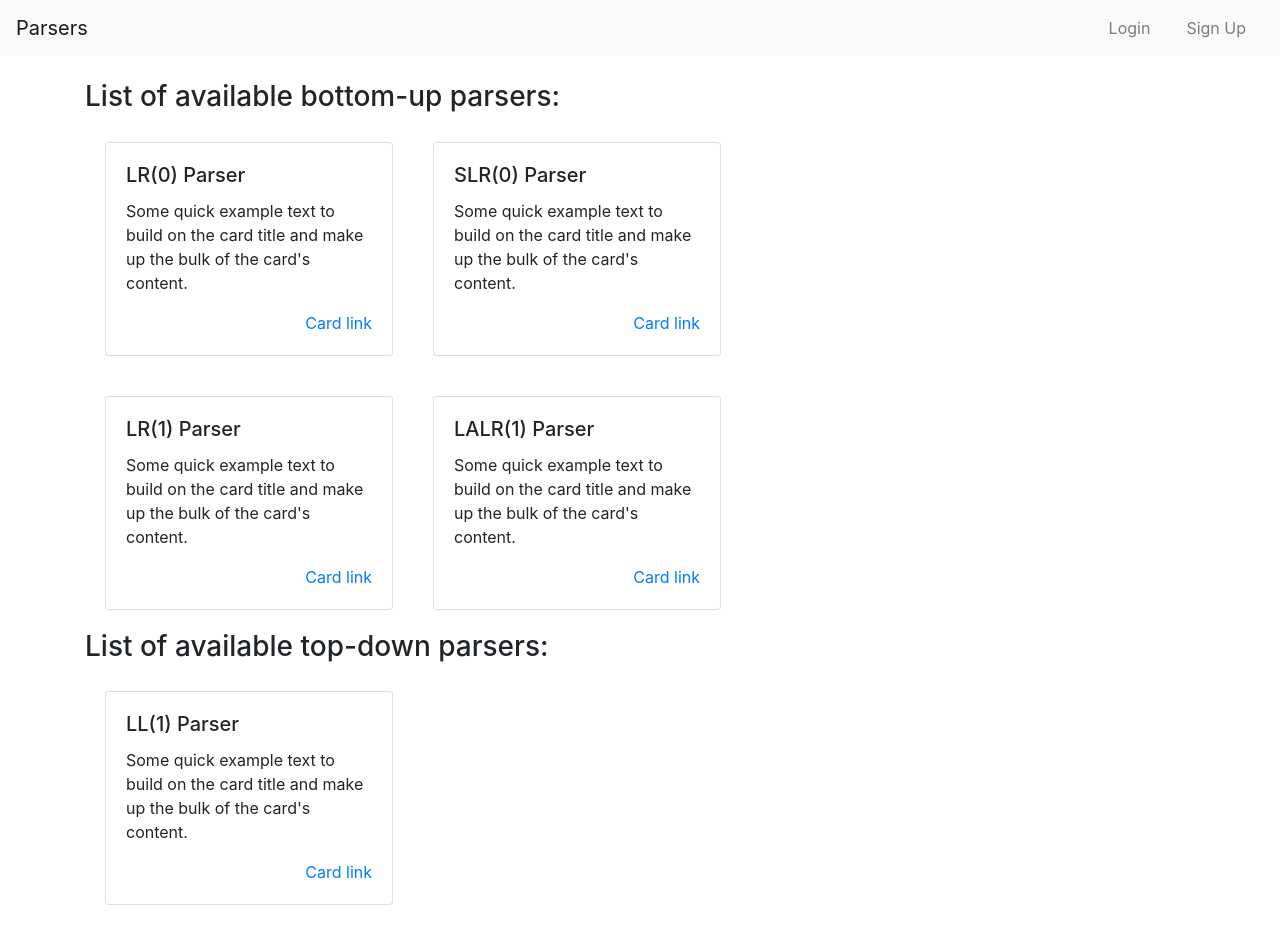
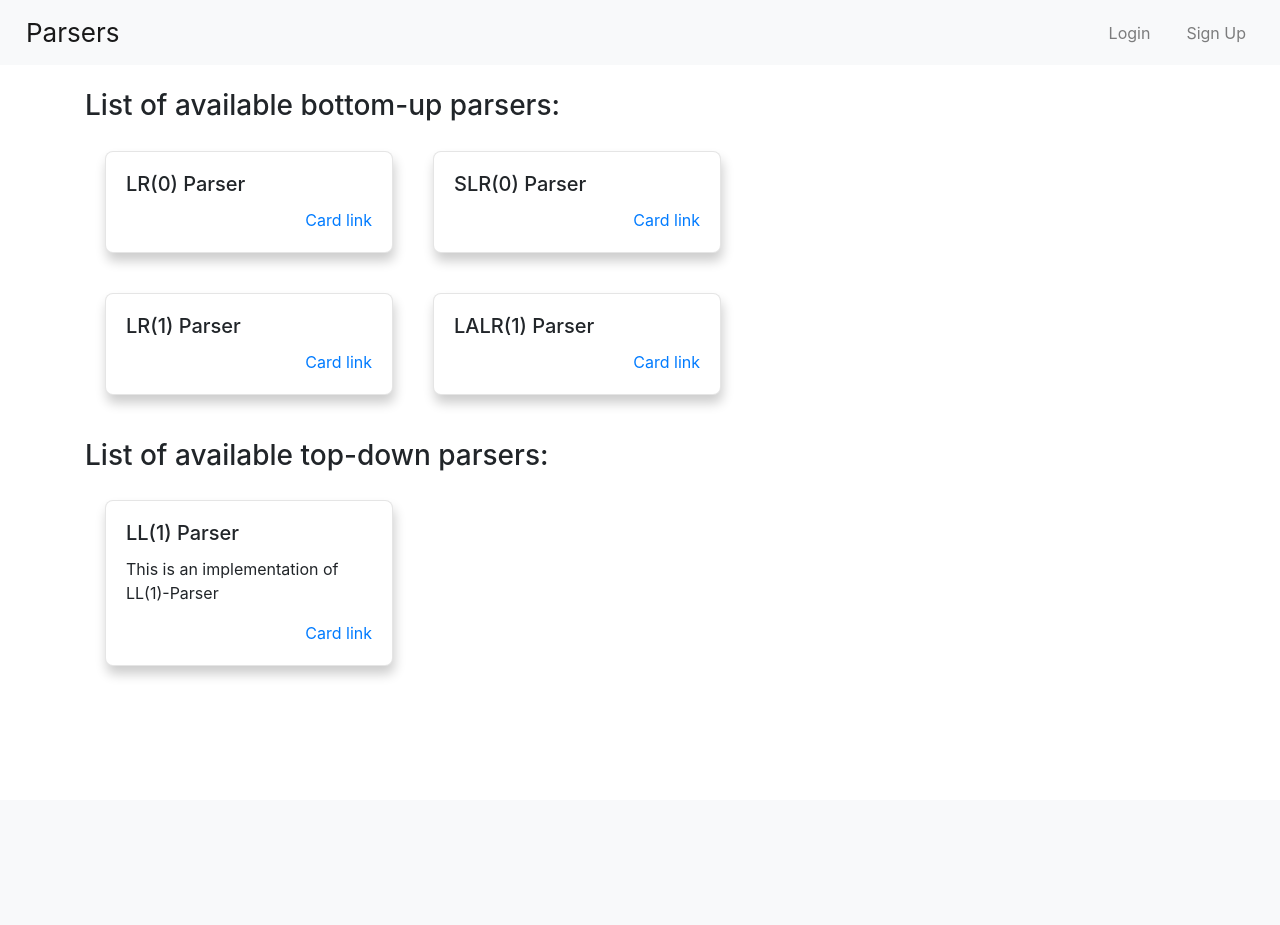
Before and after one commit to heavenblade/parser_site, a Django app: page / in a window 1280 px wide. After the commit the page ends 676 px from the top, so only its background shows below. Run offline with Django 3.2, Linux system fonts and the light colour scheme; some libraries are stand-ins or nearby versions.

Commit message:
Update bootstrap, now messages work properly

```diff
--- a/main/static/css/style.css
+++ b/main/static/css/style.css
@@ -1,7 +1,17 @@
 /* Classes styles */
+.card {
+    border: 1px solid rgba(0,0,0,.1);
+    border-radius: .5rem;
+    box-shadow: 0.1rem 0.50rem 0.75rem rgba(0,0,0,.2);
+}
 
 .card-link {
     float: right;
+}
+
+.navbar-brand {
+    padding-left: 10px;
+    font-size: 26px;
 }
 
 .nav-item {
@@ -11,7 +21,7 @@
 
 .toast {
     position: absolute;
-    top: 1rem !important;
+    top: 5rem !important;
     right: 1rem !important;
     height: 70px;
     width: 300px;
@@ -44,6 +54,7 @@
 #close-message-button {
     padding-right: 8px;
     padding-top: 3px;
+
 }
 
 #lr0-card-div {
--- a/main/templates/main/home.html
+++ b/main/templates/main/home.html
@@ -5,14 +5,14 @@
 <head>
 
     <!-- CSS (Bootstrap, icons, etc)-->
-    <link rel="stylesheet" href="https://stackpath.bootstrapcdn.com/bootstrap/4.1.3/css/bootstrap.min.css" integrity="sha384-MCw98/SFnGE8fJT3GXwEOngsV7Zt27NXFoaoApmYm81iuXoPkFOJwJ8ERdknLPMO" crossorigin="anonymous">
+    <link rel="stylesheet" href="https://stackpath.bootstrapcdn.com/bootstrap/4.3.1/css/bootstrap.min.css" integrity="sha384-ggOyR0iXCbMQv3Xipma34MD+dH/1fQ784/j6cY/iJTQUOhcWr7x9JvoRxT2MZw1T" crossorigin="anonymous">
     <link rel="stylesheet" href="https://use.fontawesome.com/releases/v5.8.1/css/all.css" integrity="sha384-50oBUHEmvpQ+1lW4y57PTFmhCaXp0ML5d60M1M7uH2+nqUivzIebhndOJK28anvf" crossorigin="anonymous">
     <link rel="stylesheet" type="text/css" href="{% static 'css/style.css' %}">
 
     <!-- JavaScript imports -->
     <script src="https://code.jquery.com/jquery-3.3.1.slim.min.js" integrity="sha384-q8i/X+965DzO0rT7abK41JStQIAqVgRVzpbzo5smXKp4YfRvH+8abtTE1Pi6jizo" crossorigin="anonymous"></script>
-    <script src="https://cdnjs.cloudflare.com/ajax/libs/popper.js/1.14.3/umd/popper.min.js" integrity="sha384-ZMP7rVo3mIykV+2+9J3UJ46jBk0WLaUAdn689aCwoqbBJiSnjAK/l8WvCWPIPm49" crossorigin="anonymous"></script>
-    <script src="https://stackpath.bootstrapcdn.com/bootstrap/4.1.3/js/bootstrap.min.js" integrity="sha384-ChfqqxuZUCnJSK3+MXmPNIyE6ZbWh2IMqE241rYiqJxyMiZ6OW/JmZQ5stwEULTy" crossorigin="anonymous"></script>
+    <script src="https://cdnjs.cloudflare.com/ajax/libs/popper.js/1.14.7/umd/popper.min.js" integrity="sha384-UO2eT0CpHqdSJQ6hJty5KVphtPhzWj9WO1clHTMGa3JDZwrnQq4sF86dIHNDz0W1" crossorigin="anonymous"></script>
+    <script src="https://stackpath.bootstrapcdn.com/bootstrap/4.3.1/js/bootstrap.min.js" integrity="sha384-JjSmVgyd0p3pXB1rRibZUAYoIIy6OrQ6VrjIEaFf/nJGzIxFDsf4x0xIM+B07jRM" crossorigin="anonymous"></script>
 
     <!-- Page browser tab title -->
     <title>Grammar parser</title>
--- a/main/templates/main/includes/messages.html
+++ b/main/templates/main/includes/messages.html
@@ -1,16 +1,24 @@
 {% if messages %}
     {% for message in messages %}
-        <div aria-live="polite" aria-atomic="true" style="position: relative; min-height: 200px;">
-            <div class="toast" style="position: absolute; top: 0; right: 0;">
-                <div class="toast-header">
-                    <button type="button" class="ml-2 mb-1 close" data-dismiss="toast" aria-label="Close" id="close-message-button">
-                        <span aria-hidden="true">&times;</span>
-                    </button>
-                </div>
+        <div aria-live="polite" aria-atomic="true">
+            <div class="toast" style="position: absolute;" data-autohide="false">
+                <button type="button" class="ml-2 mb-1 close" data-dismiss="toast" aria-label="Close" id="close-message-button">
+                    <span aria-hidden="true">&times;</span>
+                </button>
                 <div class="toast-body">
                     <h6>{{ message }}!</h6>
                 </div>
             </div>
         </div>
+        <script>
+            $(document).ready(
+                function(){
+                    $('.toast').toast('show');
+                    setTimeout(function(){
+                        $('.toast').toast('hide');
+                    }, 4000);
+                }
+            );
+        </script>
     {% endfor %}
 {% endif %}
--- a/main/templates/main/parsers_home.html
+++ b/main/templates/main/parsers_home.html
@@ -8,7 +8,6 @@
                 <div class="card" style="width: 18rem;">
                     <div class="card-body">
                         <h5 class="card-title">LR(0) Parser</h5>
-                        <p class="card-text">Some quick example text to build on the card title and make up the bulk of the card's content.</p>
                         <a href="#" class="card-link">Card link</a>
                     </div>
                 </div>
@@ -17,7 +16,6 @@
                 <div class="card" style="width: 18rem;">
                     <div class="card-body">
                         <h5 class="card-title">SLR(0) Parser</h5>
-                        <p class="card-text">Some quick example text to build on the card title and make up the bulk of the card's content.</p>
                         <a href="#" class="card-link">Card link</a>
                     </div>
                 </div>
@@ -28,7 +26,6 @@
                 <div class="card" style="width: 18rem;">
                     <div class="card-body">
                         <h5 class="card-title">LR(1) Parser</h5>
-                        <p class="card-text">Some quick example text to build on the card title and make up the bulk of the card's content.</p>
                         <a href="#" class="card-link">Card link</a>
                     </div>
                 </div>
@@ -37,13 +34,13 @@
                 <div class="card" style="width: 18rem;">
                     <div class="card-body">
                         <h5 class="card-title">LALR(1) Parser</h5>
-                        <p class="card-text">Some quick example text to build on the card title and make up the bulk of the card's content.</p>
                         <a href="#" class="card-link">Card link</a>
                     </div>
                 </div>
             </div>
         </div>
     </div>
+    <br>
     <h3>List of available top-down parsers:</h3>
     <div class="content container">
         <div class="row">
@@ -51,7 +48,7 @@
                 <div class="card" style="width: 18rem;">
                     <div class="card-body">
                         <h5 class="card-title">LL(1) Parser</h5>
-                        <p class="card-text">Some quick example text to build on the card title and make up the bulk of the card's content.</p>
+                        <p class="card-text">This is an implementation of LL(1)-Parser</p>
                         <a href="#" class="card-link">Card link</a>
                     </div>
                 </div>
```
Also changed, not shown: db.sqlite3.
